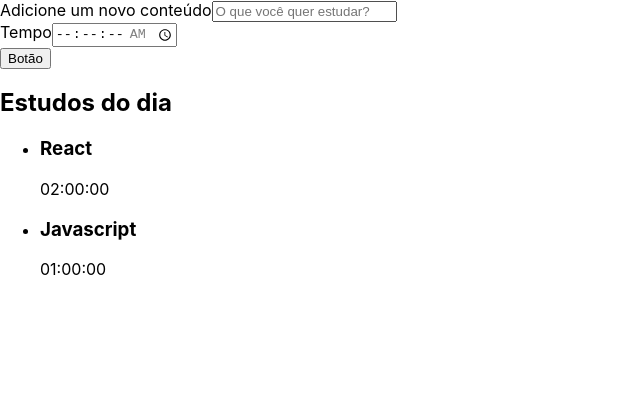
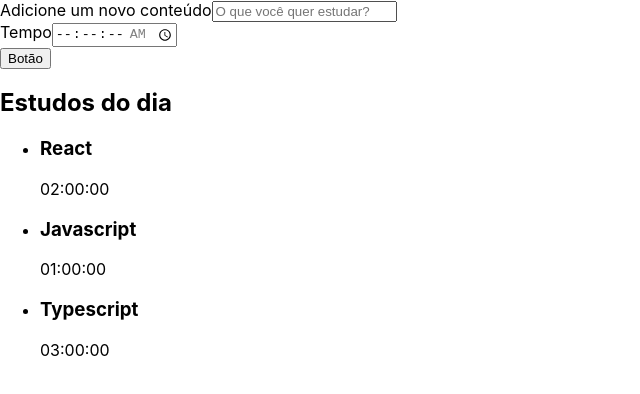
Before and after one commit to MariaManoela/react-typescript-alura, a React (Create React App) app: page / in a window 1280 px wide. Shown: the top 394 px of the page, without its empty margins (0-640 px from the left). Built offline with nearby package versions, Linux system fonts and the light colour scheme.

Commit message:
Implement map method to render an array

```diff
--- a/src/components/Lista/index.tsx
+++ b/src/components/Lista/index.tsx
@@ -9,28 +9,22 @@
         {
             tarefa: 'Javascript',
             tempo: '01:00:00'
+        },
+        {
+            tarefa: 'Typescript',
+            tempo: '03:00:00'
         }
     ]
     return (
         <aside>
             <h2>Estudos do dia</h2>
             <ul>
-                <li>
-                    <h3>
-                        React
-                    </h3>
-                    <span>
-                        02:00:00
-                    </span>
-                </li>
-                <li>
-                    <h3>
-                        Javascript
-                    </h3>
-                    <span>
-                        01:00:00
-                    </span>
-                </li>
+                {tarefas.map((item, index) => (
+                    <li key={index}>
+                        <h3> {item.tarefa} </h3>
+                        <span> {item.tempo} </span>
+                    </li>
+                ))}
             </ul>
         </aside>
     )
```
